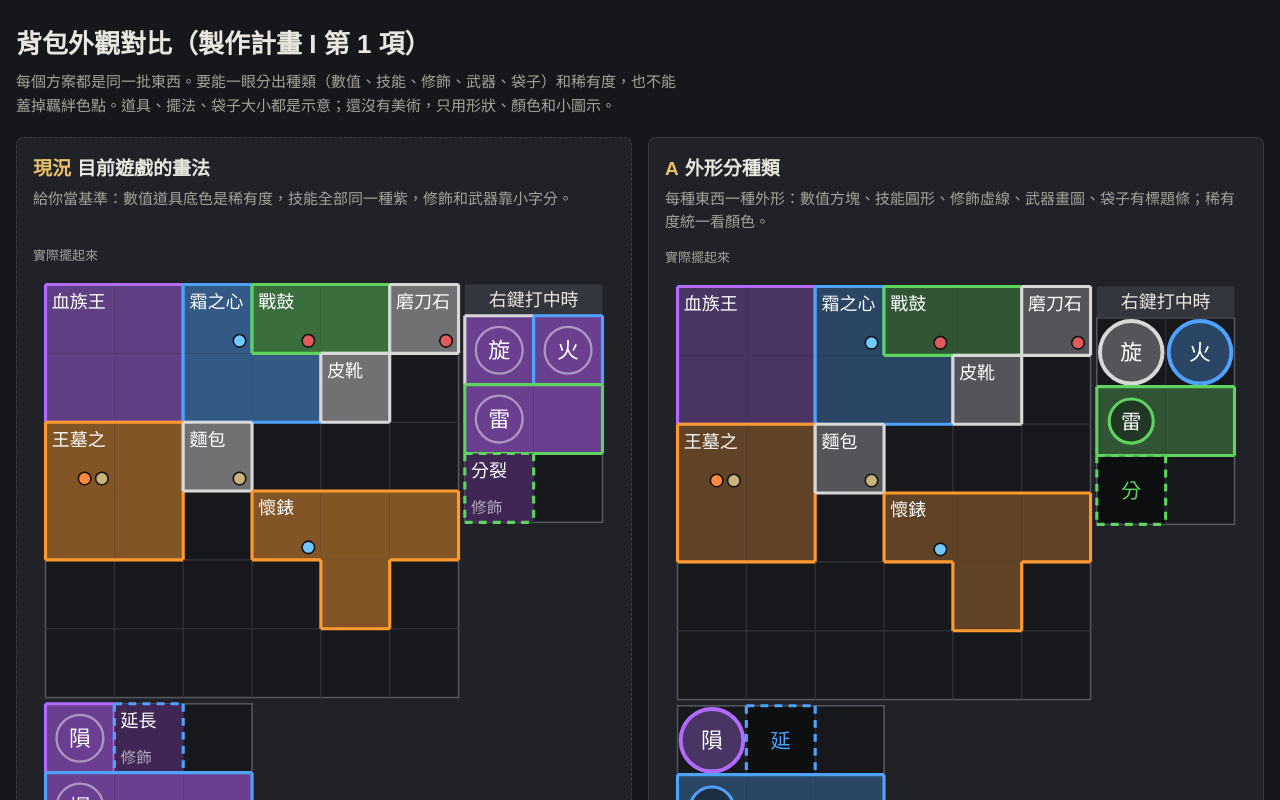
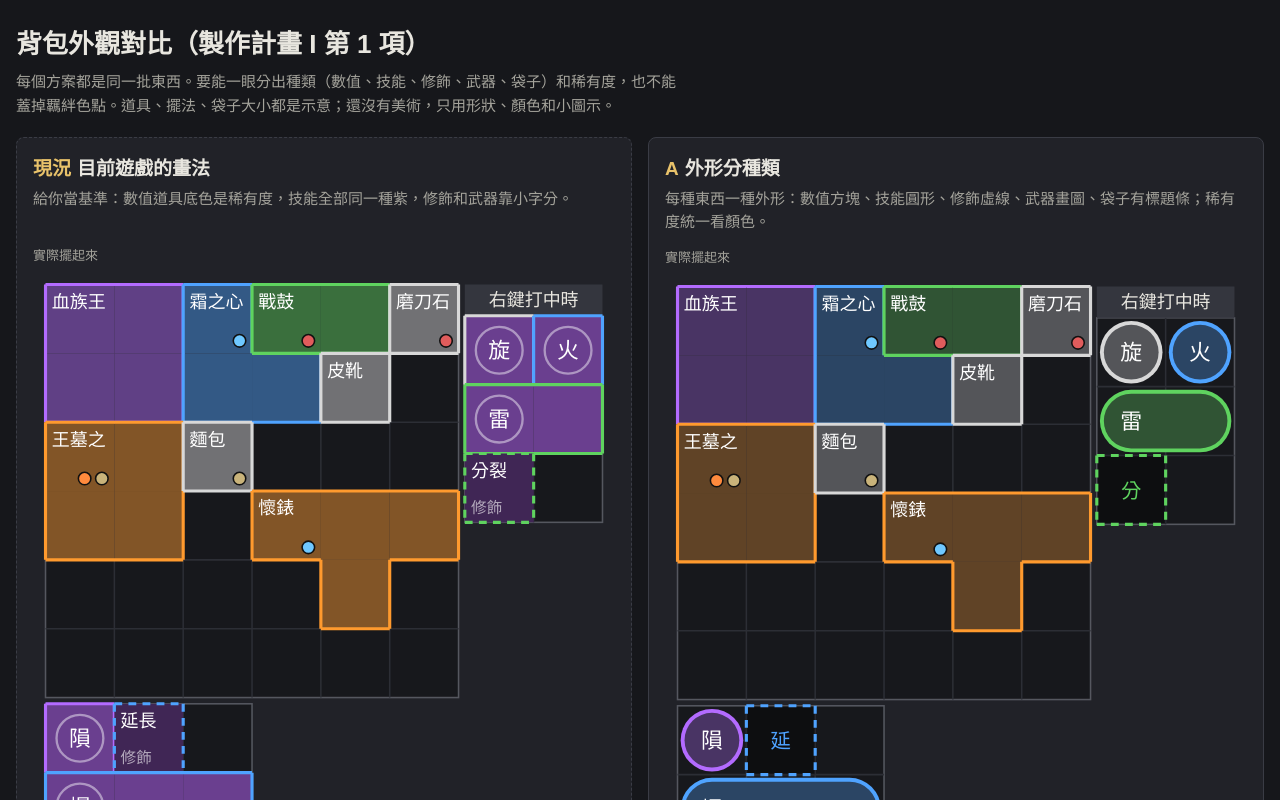
Before and after one commit to alex86106pig/Cubeborn, a plain HTML site: page mockups/bag_item_look.html in a window 1280 px wide. Shown: the top 800 px of the page. Drawn offline with Linux system fonts and the light colour scheme.

Commit message:
對比頁：方案 A 占多格的技能改成膠囊，和單格同一種外觀
Co-Authored-By: Claude Opus 5.5 <noreply@anthropic.com>
Claude-Session: https://claude.ai/code/session_01LUqxrA4NoALNDB3wZpHkMC

```diff
--- a/mockups/bag_item_look.html
+++ b/mockups/bag_item_look.html
@@ -145,11 +145,12 @@ const STYLES = {
   a(it, ox, oy, c) {
     const cells = SHAPE[it.s], col = RARITY[it.r], tint = hexMix(col, .3);
     let out = "";
-    if (it.k === "skill") {
-      out += `<circle cx="${ox+c/2}" cy="${oy+c/2}" r="${c/2-2}" fill="${tint}" stroke="${col}" stroke-width="2.5"/><text x="${ox+c/2}" y="${oy+c/2+5}" font-size="14" fill="#fff" text-anchor="middle">${esc(it.n[0])}</text>`;
-    } else if (it.k === "effect") {
-      out += block(cells, ox, oy, c, tint, col, 2);
-      out += `<circle cx="${ox+c/2}" cy="${oy+c/2}" r="${c*.32}" fill="#00000055" stroke="${col}" stroke-width="2"/><text x="${ox+c/2}" y="${oy+c/2+5}" font-size="13" fill="#fff" text-anchor="middle">${esc(it.n[0])}</text>`;
+    if (it.k === "skill" || it.k === "effect") {
+      // 技能一律圓形：占多格時沿著格子中心拉長成膠囊，外框和底色與單格相同
+      const d = cells.map(([x,y], i) => `${i ? "L" : "M"}${ox+x*c+c/2} ${oy+y*c+c/2}`).join("") + (cells.length === 1 ? `L${ox+c/2} ${oy+c/2}` : "");
+      out += `<path d="${d}" fill="none" stroke="${col}" stroke-width="${c-4}" stroke-linecap="round" stroke-linejoin="round"/>`;
+      out += `<path d="${d}" fill="none" stroke="${tint}" stroke-width="${c-9}" stroke-linecap="round" stroke-linejoin="round"/>`;
+      out += `<text x="${ox+c/2}" y="${oy+c/2+5}" font-size="14" fill="#fff" text-anchor="middle">${esc(it.n[0])}</text>`;
     } else if (it.k === "mod") {
       out += block(cells, ox, oy, c, "#00000040", col, 2, true) + `<text x="${ox+c/2}" y="${oy+c/2+5}" font-size="13" fill="${col}" text-anchor="middle">${esc(it.n[0])}</text>`;
     } else if (it.k === "weapon") {
```
